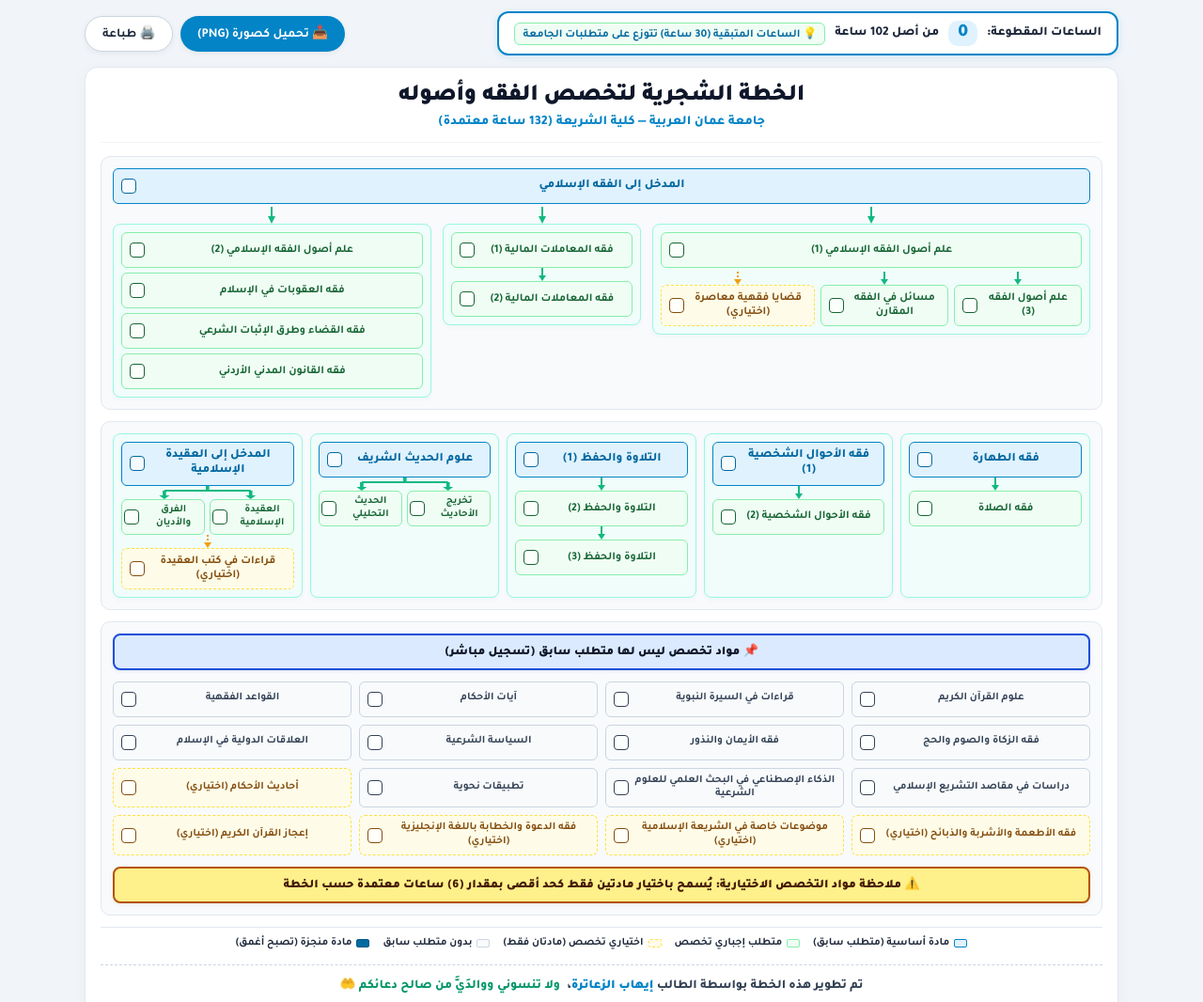
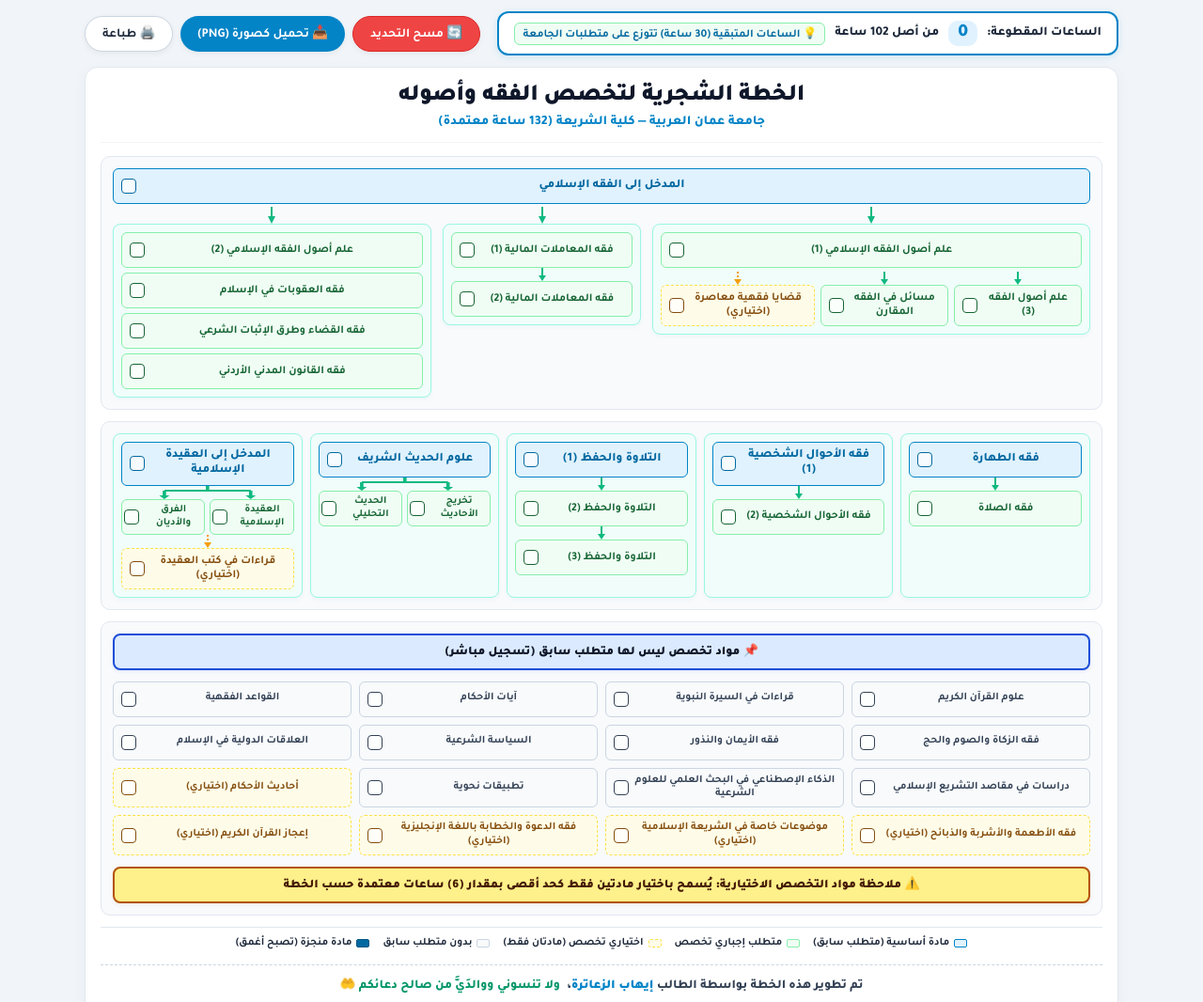
Before and after one commit to ehabalzaatrehcom-arch/fiqh-tree, a plain HTML site: page index.html in a window 1280 px wide. Shown: the top 1066 px of the page at 94% size. Drawn offline with nearby package versions, Linux system fonts and the light colour scheme.

Commit message:
Update index.html

```diff
--- a/index.html
+++ b/index.html
@@ -70,6 +70,7 @@
         .buttons-group {
             display: flex;
             gap: 8px;
+            flex-wrap: wrap;
         }
 
         .btn {
@@ -81,6 +82,9 @@
             cursor: pointer;
             transition: all 0.2s ease;
             box-shadow: 0 2px 6px rgba(0,0,0,0.06);
+            display: inline-flex;
+            align-items: center;
+            gap: 5px;
         }
 
         .btn-download {
@@ -92,6 +96,12 @@
             background: #ffffff;
             color: #1e293b;
             border: 1px solid #cbd5e1;
+        }
+
+        .btn-reset {
+            background: #ef4444;
+            color: #ffffff;
+            border: 1px solid #dc2626;
         }
 
         .btn:hover {
@@ -478,7 +488,7 @@
 </head>
 <body>
 
-    <!-- شريط الأدوات والعداد -->
+    <!-- شريط الأدوات والعداد مع زر إعادة التعيين -->
     <div class="toolbar">
         <div class="hours-counter-badge">
             <span class="counter-label">الساعات المقطوعة:</span>
@@ -487,6 +497,7 @@
             <span class="counter-note">💡 الساعات المتبقية (30 ساعة) تتوزع على متطلبات الجامعة</span>
         </div>
         <div class="buttons-group">
+            <button class="btn btn-reset" onclick="resetAllCourses()">🔄 مسح التحديد</button>
             <button class="btn btn-download" onclick="downloadImage()">📥 تحميل كصورة (PNG)</button>
             <button class="btn btn-print" onclick="window.print()">🖨️ طباعة</button>
         </div>
@@ -622,7 +633,7 @@
                     </div>
                 </div>
 
-                <!-- الحديث الشريف (المادتان متجاورتان وتتفرعان معاً من علوم الحديث) -->
+                <!-- الحديث الشريف -->
                 <div class="card col">
                     <div class="box root-course" id="box-hadith-ulum" data-hours="3" onclick="toggleCourse('box-hadith-ulum', null, 'علوم الحديث الشريف', false)">
                         <span class="box-title-text">علوم الحديث الشريف</span>
@@ -660,8 +671,10 @@
                         <svg width="100%" height="14" viewBox="0 0 100 14" preserveAspectRatio="none">
                             <line x1="50" y1="0" x2="50" y2="5" stroke="#10b981" stroke-width="2"/>
                             <line x1="25" y1="5" x2="75" y2="5" stroke="#10b981" stroke-width="2"/>
-                            <line x1="25" y1="5" x2="25" y2="12" stroke="#10b981" stroke-width="2"/><polygon points="22,10 25,14 28,10" fill="#10b981"/>
-                            <line x1="75" y1="5" x2="75" y2="12" stroke="#10b981" stroke-width="2"/><polygon points="72,10 75,14 78,10" fill="#10b981"/>
+                            <line x1="25" y1="5" x2="25" y2="12" stroke="#10b981" stroke-width="2"/>
+                            <polygon points="22,10 25,14 28,10" fill="#10b981"/>
+                            <line x1="75" y1="5" x2="75" y2="12" stroke="#10b981" stroke-width="2"/>
+                            <polygon points="72,10 75,14 78,10" fill="#10b981"/>
                         </svg>
                     </div>
                     <div style="display: grid; grid-template-columns: 1fr 1fr; gap: 5px;">
@@ -707,7 +720,7 @@
 
                 <div class="box free-opt-course is-elective" id="f-13" data-order="13" data-hours="3" onclick="toggleCourse('f-13', null, '', true)"><span class="box-title-text">فقه الأطعمة والأشربة والذبائح (اختياري)</span><span class="check-box"></span></div>
                 <div class="box free-opt-course is-elective" id="f-14" data-order="14" data-hours="3" onclick="toggleCourse('f-14', null, '', true)"><span class="box-title-text">موضوعات خاصة في الشريعة الإسلامية (اختياري)</span><span class="check-box"></span></div>
-                <div class="box free-opt-course is-elective" id="f-15" data-order="14" data-hours="3" onclick="toggleCourse('f-15', null, '', true)"><span class="box-title-text">فقه الدعوة والخطابة باللغة الإنجليزية (اختياري)</span><span class="check-box"></span></div>
+                <div class="box free-opt-course is-elective" id="f-15" data-order="15" data-hours="3" onclick="toggleCourse('f-15', null, '', true)"><span class="box-title-text">فقه الدعوة والخطابة باللغة الإنجليزية (اختياري)</span><span class="check-box"></span></div>
                 <div class="box free-opt-course is-elective" id="f-16" data-order="16" data-hours="3" onclick="toggleCourse('f-16', null, '', true)"><span class="box-title-text">إعجاز القرآن الكريم (اختياري)</span><span class="check-box"></span></div>
             </div>
 
@@ -815,6 +828,25 @@
             items.forEach(item => grid.appendChild(item));
         }
 
+        // دالة مسح كل التحديد وإعادة تصفير الخطة
+        function resetAllCourses() {
+            const completedBoxes = document.querySelectorAll('.box.completed');
+            if (completedBoxes.length === 0) {
+                alert('الخطة غير محددة بالفعل!');
+                return;
+            }
+
+            if (confirm('هل أنت متأكد من رغبتك في إلغاء تحديد جميع المواد وإعادة ضبط الخطة؟')) {
+                completedBoxes.forEach(box => {
+                    box.classList.remove('completed');
+                });
+                graduationCelebrated = false;
+                closeGradModal();
+                updateHours();
+                reorderFreeCourses();
+            }
+        }
+
         function toggleCourse(courseId, prereqId, prereqName, isElective) {
             const courseEl = document.getElementById(courseId);
 
```
